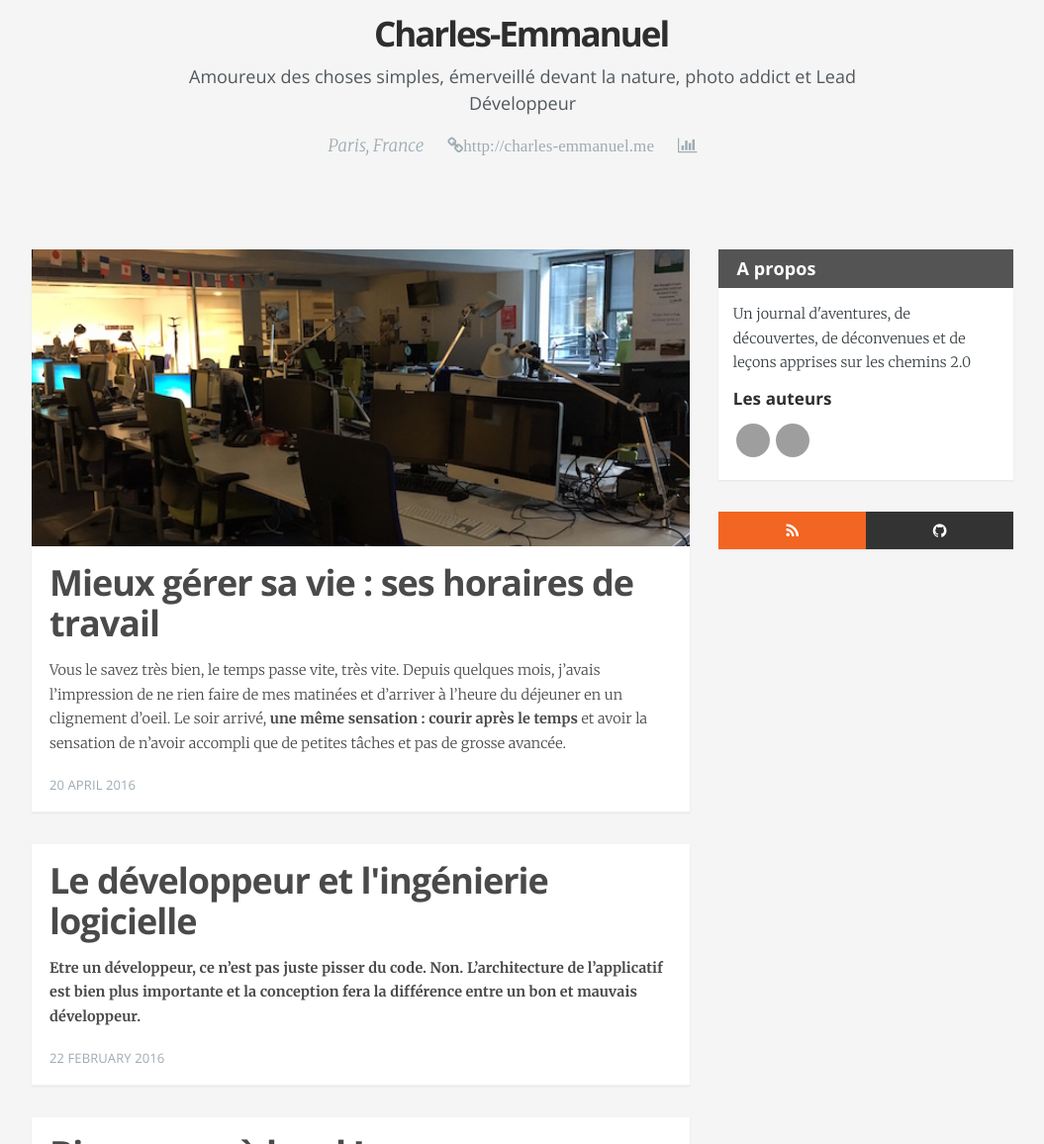
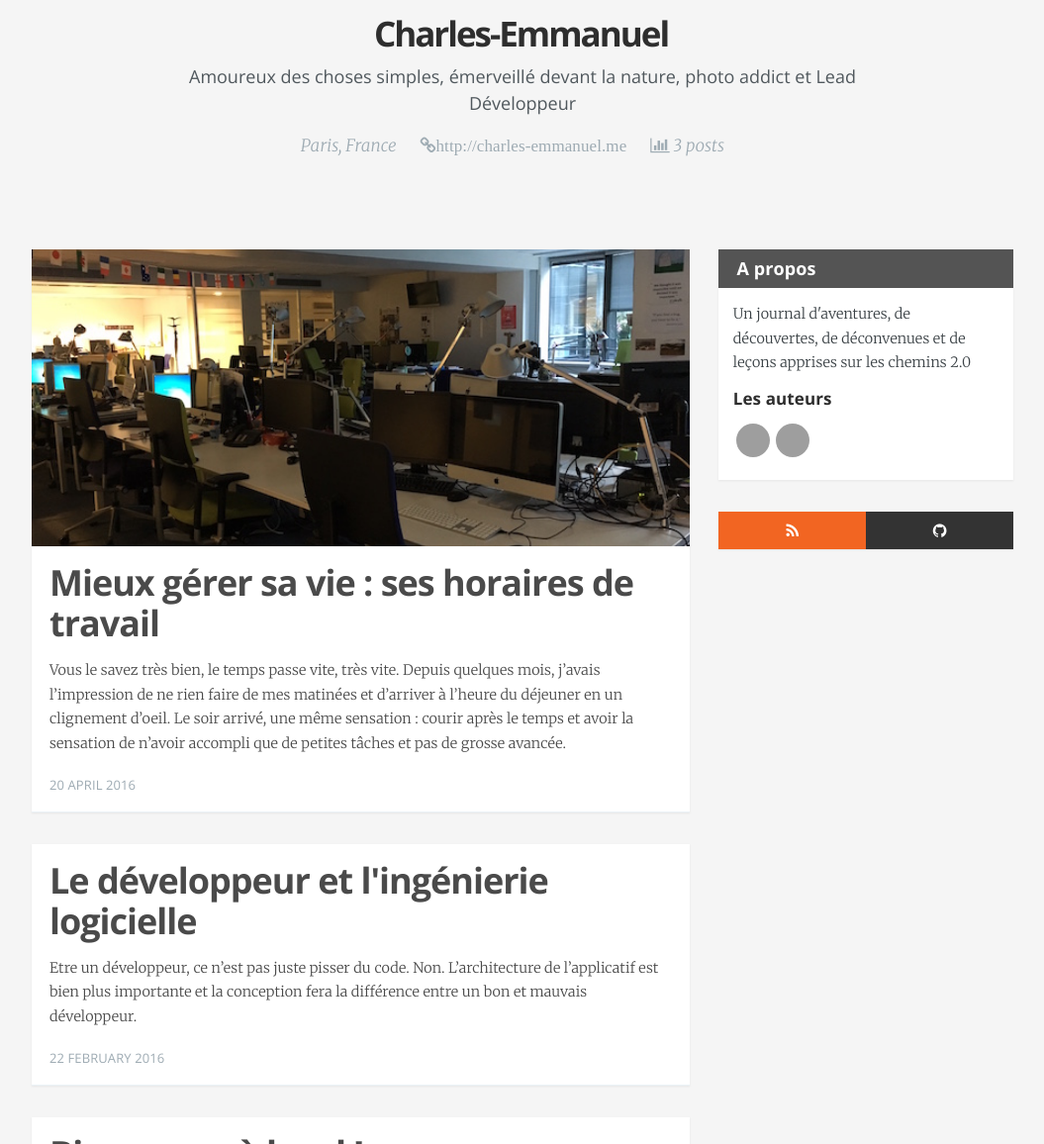
Before and after one commit to Wemucs/wemucs.github.io, a Jekyll site: the page built from _my_authors/che.md, in a window 1280 px wide and 1400 px high, cut to the strip 244-1400 px from the top of the window. Shown: the whole strip at 99% size, without its empty margins (112-1167 px from the left). Built offline with Jekyll 4.4.1, drawn with Linux system fonts in a browser that asks for light colours; nearby versions of some CDN libraries; grey boxes are pictures that could not be loaded.

Commit message:
Removed html in article excerpt + A message when a author has written 0 posts

```diff
--- a/_includes/articles.html
+++ b/_includes/articles.html
@@ -12,7 +12,7 @@
             <h2 class="post-title">{{ post.title }}</h2>
         </header>
         <section class="post-excerpt">
-            <p>{{ post.excerpt }}</p>
+            <p>{{ post.excerpt | strip_html}}</p>
         </section>
 
         <footer class="post-meta">
--- a/_layouts/author.html
+++ b/_layouts/author.html
@@ -1,6 +1,8 @@
 ---
 layout: default
 ---
+
+{% assign posts = site.posts | where: "author", page.slug %}
 
 <section class="author-profile inner">
     {% if page.image %}
@@ -14,14 +16,19 @@
     <div class="author-meta">
         {% if page.location %}<span class="author-location icon-location">{{ page.location }}</span>{% endif %}
         {% if page.website %}<span class="author-link fa fa-link"><a href="{{ page.website }}">{{ page.website }}</a></span>{% endif %}
-        <span class="author-stats"><i class="fa fa-bar-chart"></i> {{plural ../pagination.total empty='No posts' singular='% post' plural='% posts'}}</span>
+        <span class="author-stats"><i class="fa fa-bar-chart"></i> {{ posts.size }} post{% if posts.size != 1 %}s{% endif %}</span>
     </div>
 </section>
 
 <main id="content" class="content clearfix" role="main">
     <div id="articles">
-      {% assign posts = site.posts | where: "author", page.slug %}
-      {% include articles.html posts=posts %}
+
+
+      {% if posts.size > 0 %}
+        {% include articles.html posts=posts %}
+      {% else %}
+        <p>Sadly, this author has not posted anything yet.</p>
+      {% endif %}
     </div>
 
     {% include sidebar.html %}
```
